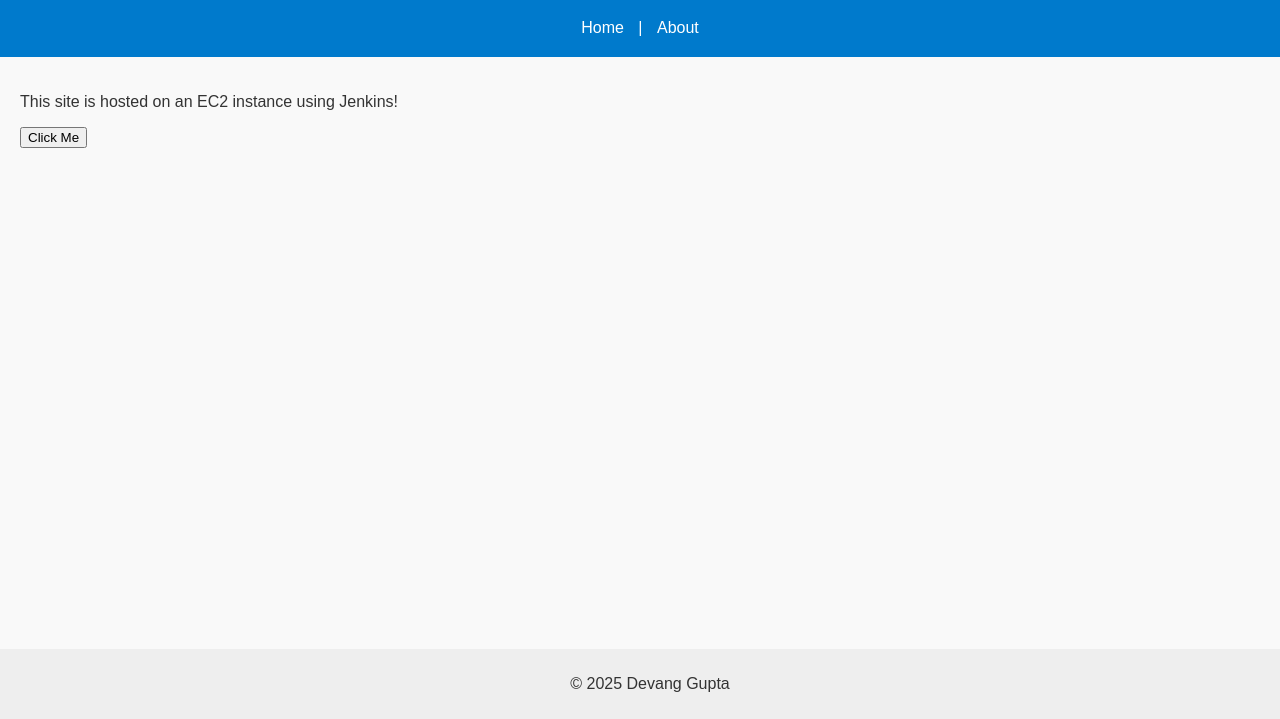
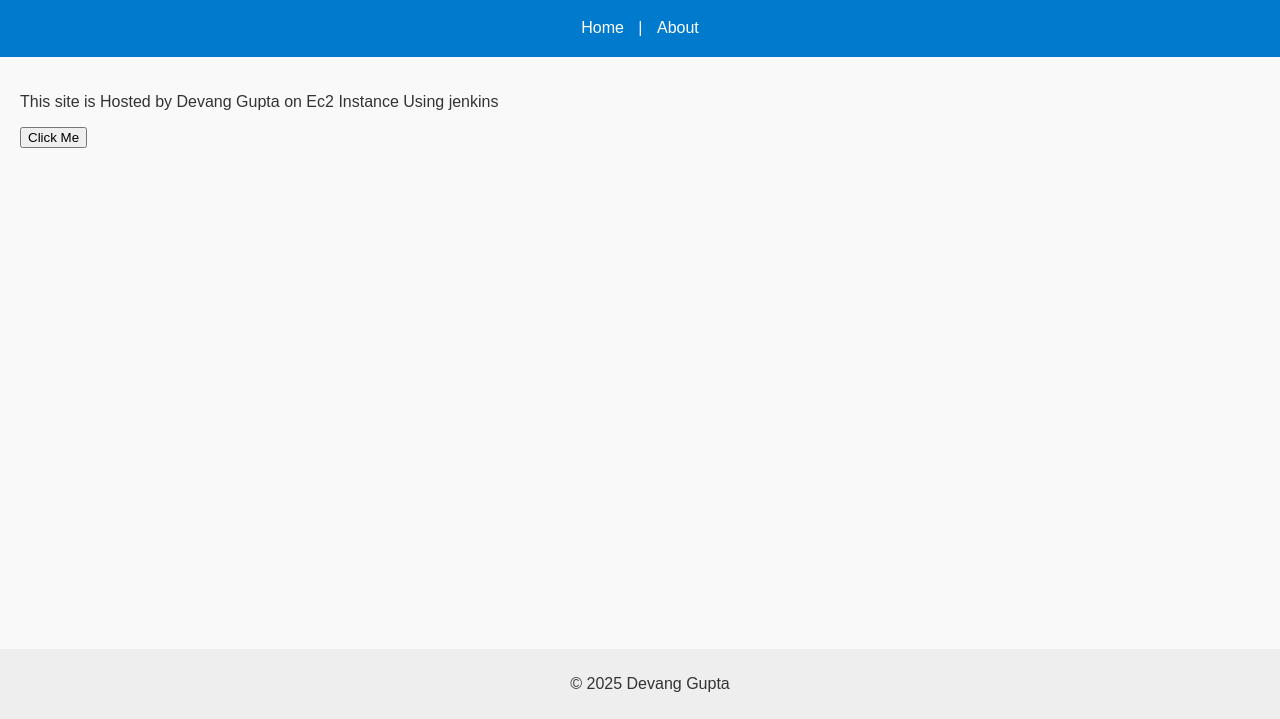
Before and after one commit to Devang1322/Static-Website, a plain HTML site: page web dev/index.html in a window 1280 px wide. Shown: the part 81-800 px from the top of the page. Drawn offline with Linux system fonts and the light colour scheme.

Commit message:
Update index.html

```diff
--- a/web dev/index.html
+++ b/web dev/index.html
@@ -15,7 +15,7 @@
     </nav>
   </header>
   <main>
-    <p>This site is hosted on an EC2 instance using Jenkins!</p>
+    <p>This site is Hosted by Devang Gupta on Ec2 Instance Using jenkins</p>
     <button onclick="showMessage()">Click Me</button>
     <p id="message"></p>
   </main>
```
